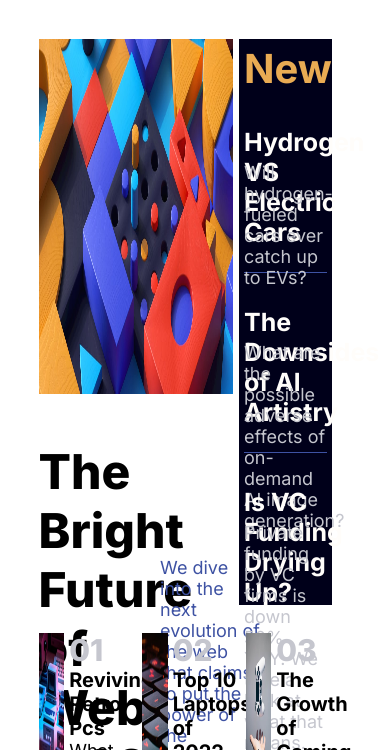
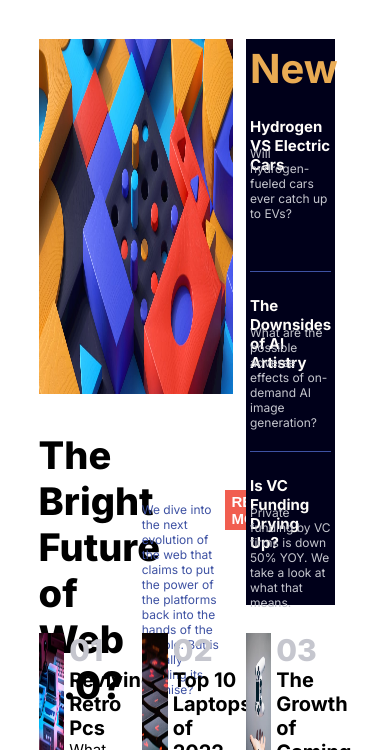
Before and after one commit to KLesiu/News-homepage, a plain HTML site: page index.html in a window 390 px wide. Shown: the part 94-844 px from the top of the page. Drawn offline with Linux system fonts and the light colour scheme.

Commit message:
Optimize for other screen  width's

```diff
--- a/styles.css
+++ b/styles.css
@@ -62,7 +62,7 @@ main{
     width: 33%;
 }
 .h1Container h1{
-    font-size: 3rem;
+    font-size: 44px;
     font-weight: 800;
 }
 .readMoreContainer{
@@ -72,13 +72,13 @@ main{
     flex-wrap: wrap;
     flex-direction: column;
     justify-content: space-between;
-    padding: 5%;
+    padding: 4%;
     width: 43%;
 
 }
 .readMoreContainer p{
     color: hsl(228, 45%, 44%);
-    font-size: 18px;
+    font-size: 17px;
     text-align: left;
 }
 .readMoreContainer button{
@@ -101,9 +101,9 @@ aside{
     display: flex;
     flex-direction: column;
     height: 67vh;
-    margin-left:2%;
+    margin-left:4%;
 
-    width: 30%;
+    width: 29%;
 
 }
 aside h2{
@@ -115,7 +115,7 @@ aside div{
     border-bottom: 1px solid hsl(228, 45%, 44%);
     color: hsl(233, 8%, 79%);
     height: 30%;
-    font-size: 18px;
+    font-size: 16px;
     margin: 5%;
 }
 .lastAside{
@@ -124,7 +124,7 @@ aside div{
 aside div h3{
     color: hsl(36, 100%, 99%);
     height: 10%;
-    font-size: 25px;
+    font-size: 20px;
     font-weight: 700;
     margin-bottom: 2%;
 }
@@ -179,3 +179,41 @@ aside div h3:hover{
     color: hsl(35, 77%, 62%);
     cursor: pointer;
 }
+
+@media screen and (max-width:1400px) {
+    aside div{
+        font-size: 14px;
+    }
+    aside div h3{
+        font-size: 17px;
+    }
+    .h1Container h1{
+        font-size: 38px ;
+    }
+    .readMoreContainer p{
+        font-size: 13px;
+    }
+    .readMoreContainer button{
+        font-size: 17px;
+    }
+}
+@media screen and (max-width:1200px) {
+    .readMoreContainer button{
+        font-size: 15px;
+    }
+    aside div{
+        font-size: 12px;
+    }
+    aside div h3{
+        font-size: 15px;
+    }
+    .bottomContainer div section p{
+        font-size: 15px;
+    }
+    .bottomContainer div section h4{
+        font-size: 20px;
+    }
+    .readMoreContainer p{
+        font-size: 12px;
+    }
+}
```
Also changed, not shown: app.js (deleted).
